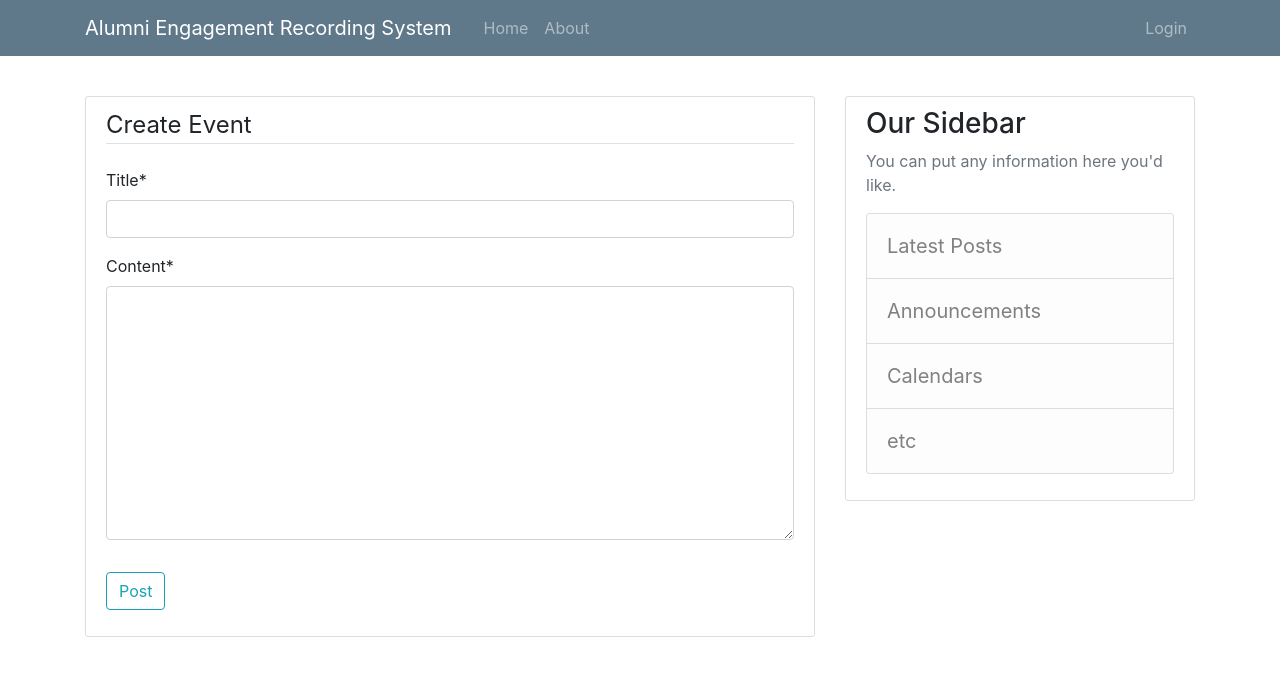
After one commit to axperez/COEN174-AlumniEngagementRecordingSystem, a Django app: page /event/new/ in a window 1280 px wide. The commit adds this page. Shown: the top 676 px of the page. Run offline with Django 3.2, Linux system fonts and the light colour scheme; some libraries are stand-ins or nearby versions.

Commit message:
Message for commit

```diff
--- a/testapp/models.py
+++ b/testapp/models.py
@@ -4,6 +4,7 @@ from __future__ import unicode_literals
 from django.db import models
 from django.utils import timezone
 from django.contrib.auth.models import User
+from django.urls import reverse
 
 # Create your models here.
 class Event(models.Model):
@@ -15,3 +16,6 @@ class Event(models.Model):
 
 	def __str__(self):
 		return self.title
+
+	def get_absolute_url(self):
+		return reverse('event-view', kwargs={'pk': self.pk})
--- /dev/null
+++ b/testapp/templates/testapp/event_form.html
@@ -0,0 +1,16 @@
+{% extends "testapp/base.html" %}
+{% load crispy_forms_tags %}
+	{% block content %}
+		<div class="content-section">
+			<form method="POST">
+				{% csrf_token %}
+				<fieldset class="form-group">
+					<legend class="border-bottom mb-4">Create Event</legend>
+					{{ form|crispy }}
+				</fieldset>
+				<div class="form-group">
+					<button class="btn btn-outline-info" type="submit">Post</button>
+				</div>
+			</form>
+		</div>
+	{% endblock content %}
--- a/testapp/templates/testapp/home.html
+++ b/testapp/templates/testapp/home.html
@@ -9,10 +9,10 @@
 		      <a class="mr-2" href="#">{{ event.firstname }} {{ event.lastname }}</a>
 		      <small class="text-muted">{{ event.date }}</small>
 		    </div>
-		    <h2><a class="article-title" href="#">{{ event.title }}</a></h2>
+		    <h2><a class="article-title" href="{% url 'event-view' event.id %}">{{ event.title }}</a></h2>
 		    <p class="article-content">{{ event.location }}</p>
 		  </div>
 		</article>
 		{% endfor %}
-		<a class="nav-item nav-link" href="{% url 'register' %}">Create Event</a>
+		<a class="nav-item nav-link" href="{% url 'event-create' %}">New Post</a>
 	{% endblock content %}
--- a/testapp/urls.py
+++ b/testapp/urls.py
@@ -1,8 +1,20 @@
 from __future__ import unicode_literals
 from django.urls import path
+from .views import (
+	PostListView,
+	PostDetailView,
+	PostCreateView,
+	PostUpdateView,
+	PostDeleteView
+)
 from . import views
 
 urlpatterns = [
-		path('', views.home, name='site-home'),
+		path('', PostListView.as_view() , name='site-home'),
+		path('event/<int:pk>/', PostDetailView.as_view() , name='event-view'),
+		path('event/new/', PostCreateView.as_view() , name='event-create'),
+		path('event/<int:pk>/update/', PostUpdateView.as_view() , name='event-update'),
+		path('event/<int:pk>/delete/', PostDeleteView.as_view() , name='event-delete'),
+
 		path('about/', views.about, name='site-about'),
 ]
--- a/testapp/views.py
+++ b/testapp/views.py
@@ -2,6 +2,15 @@
 from __future__ import unicode_literals
 
 from django.shortcuts import render
+from django.contrib.auth.mixins import LoginRequiredMixin, UserPassesTestMixin
+from django.views.generic import (
+	ListView,
+	DetailView,
+	CreateView,
+	UpdateView,
+	DeleteView
+)
+
 from django.http import HttpResponse
 from .models import Event
 
@@ -13,5 +22,40 @@ def home(request):
 	}
 	return render(request, 'testapp/home.html', context)
 
+class PostListView(ListView):
+	model = Event
+	template_name = 'testapp/home.html' #<app>/<model>_<viewtype>.html
+	context_object_name = 'events'
+	ordering = ['-date']
+
 def about(request):
 	return render(request, 'testapp/about.html', {'title': 'About'})
+
+class PostDetailView(DetailView):
+	model = Event
+
+class PostCreateView(CreateView):
+	model = Event
+	fields = ['title', 'content']
+
+	def form_valid(self, form):
+		form.instance.firstname = self.request.user
+		return super().form_valid(form)
+
+class PostUpdateView(UpdateView):
+	model = Event
+	fields = ['title', 'content']
+
+	def form_valid(self, form):
+		form.instance.firstname = self.request.user
+		return super().form_valid(form)
+
+class PostDeleteView(LoginRequiredMixin, UserPassesTestMixin, DeleteView):
+	model = Event
+	success_url ='/'
+
+	def test_func(self):
+		post = self.get_object()
+		if self.request.user == event.firstname:
+			return True
+		return False
```
Also changed, not shown: testapp/templates/testapp/event_confirm_delete.html (added, +16 -0 lines), testapp/templates/testapp/event_detail.html (added, +19 -0 lines), db.sqlite3, 1 other file.
